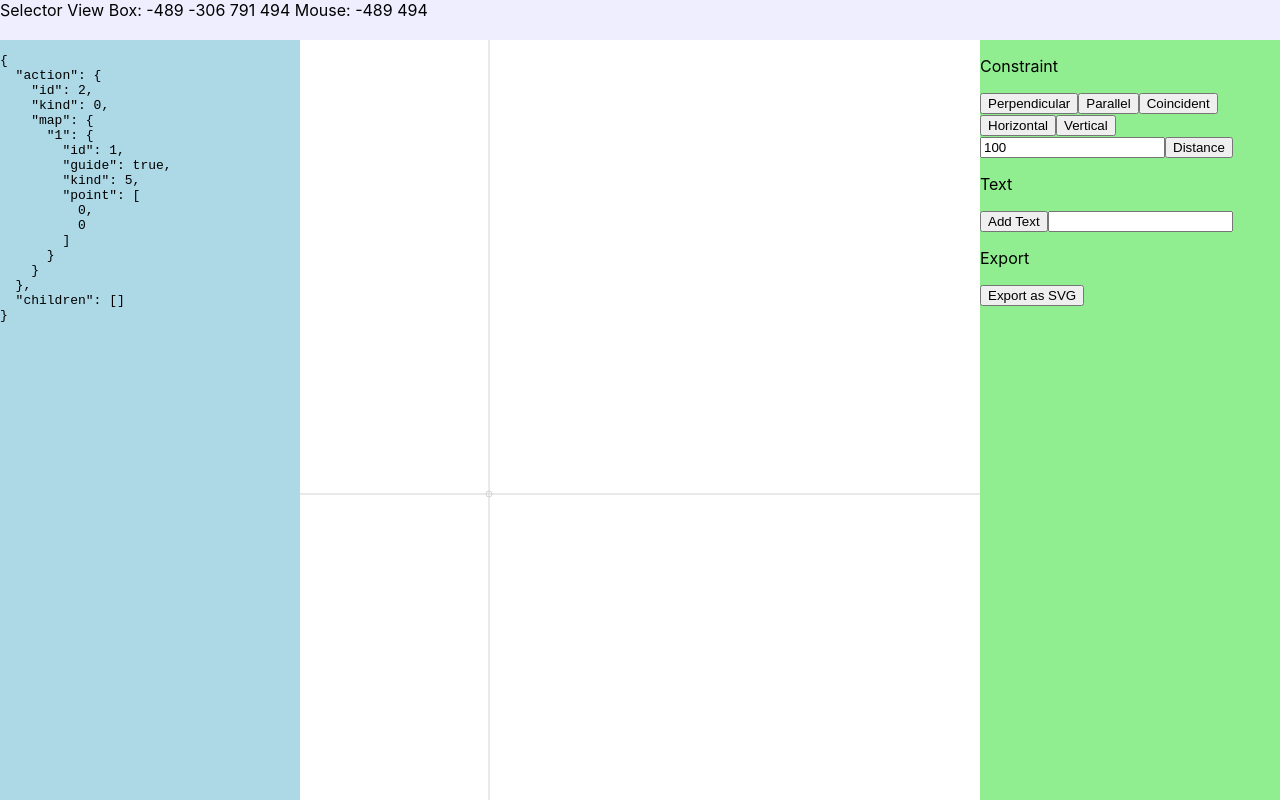
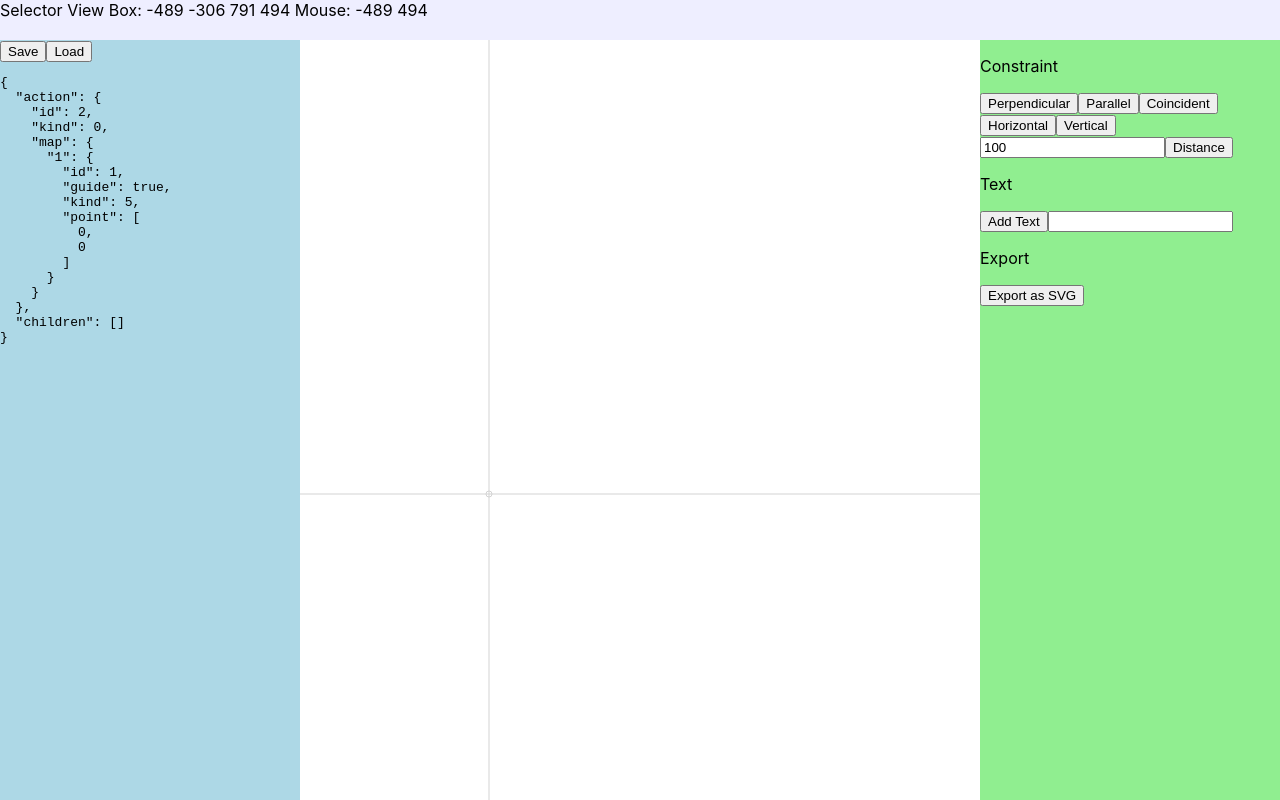
Before and after one commit to Matherunner/paradrawing, a React (Create React App) app: page / in a window 1280 px wide. Built offline with nearby package versions, Linux system fonts and the light colour scheme.

Commit message:
Add button to save tool history

```diff
--- a/src/App.tsx
+++ b/src/App.tsx
@@ -1,7 +1,7 @@
 import React, { CSSProperties, PropsWithChildren } from 'react';
 import katex from 'katex';
 import styles from './App.module.css';
-import { Button, DataState, Drawing, EventKind, ObjectID, ObjectKind, ObjectMap, PanStateKind, StateChangeListener, ToolKind, transformDataToSVG, transformSVGToData, transformViewportToData, Vec2D } from './canvas';
+import { Button, DataState, Drawing, EventKind, ObjectID, ObjectKind, ObjectMap, PanStateKind, StateChangeListener, ToolKind, ToolState, transformDataToSVG, transformSVGToData, transformViewportToData, Vec2D } from './canvas';
 
 function domButtonToCanvasButton(button: number): Button | undefined {
   switch (button) {
@@ -87,11 +87,22 @@ function Toolbar(props: PropsWithChildren<ToolbarProps>) {
   );
 }
 
+function serialiseStates(state: ToolState) {
+  const history = state.history
+  const s = JSON.stringify(history)
+  return new Blob([s], { type: 'text/plain' })
+}
+
 interface LeftSideBarProps {
   state: ControllerState,
+  drawing: Drawing,
 }
 
 function LeftSideBar(props: PropsWithChildren<LeftSideBarProps>) {
+  const [saveFileURL, setSaveFileURL] = React.useState('')
+
+  const toolState = props.drawing.getToolState()
+
   return (
     <div
       style={{
@@ -106,6 +117,21 @@ function LeftSideBar(props: PropsWithChildren<LeftSideBarProps>) {
         flexDirection: 'column',
       }}
     >
+      <div>
+        <button onClick={() => {
+          const data = serialiseStates(toolState)
+          const url = URL.createObjectURL(data)
+          setSaveFileURL(url)
+        }}>Save</button>
+        <button onClick={() => {
+          props.drawing.resetTool()
+        }}>Load</button>
+      </div>
+      <div>
+        {saveFileURL ? (
+          <a href={saveFileURL} download>Save File</a>
+        ) : null}
+      </div>
       <CommandList state={props.state} />
     </div>
   )
@@ -231,7 +257,10 @@ interface SideBarsProps {
 function SideBars(props: PropsWithChildren<SideBarsProps>) {
   return (
     <div style={{ position: 'relative', ...props.style }}>
-      <LeftSideBar state={props.state} />
+      <LeftSideBar
+        state={props.state}
+        drawing={props.drawing}
+      />
       <RightSideBar
         state={props.state}
         drawing={props.drawing}
--- a/src/canvas.ts
+++ b/src/canvas.ts
@@ -1108,9 +1108,11 @@ function executeToolAction(toolState: ToolState, action: Readonly<ToolAction>):
         toolState.mousePoint = action.point;
         return true;
 
-    case ToolActionKind.AddHistory:
-        appendHistory(toolState, action.action);
+    case ToolActionKind.AddHistory: {
+        const copy = JSON.parse(JSON.stringify(action.action))
+        appendHistory(toolState, copy);
         return true;
+    }
 
     case ToolActionKind.SelectObject:
         switch (toolState.tool.kind) {
@@ -1506,7 +1508,14 @@ export interface StateChangeEvent {
 export type StateChangeListener = (e: StateChangeEvent) => void;
 
 export class Drawing {
-    private toolState: ToolState = {
+    private toolState = this.initialToolState()
+
+    private dataState = this.initialDataState()
+
+    private listeners: Set<StateChangeListener> = new Set();
+
+    private initialToolState(): ToolState {
+        return {
             tool: {
                 kind: ToolKind.Selector,
                 selectedObjects: new Set(),
@@ -1524,13 +1533,19 @@ export class Drawing {
                 kind: PanStateKind.Idle
             }
         };
-
-    private dataState: DataState = {
+    }
+
+    private initialDataState(): DataState {
+        return {
             objects: {},
             constraints: [],
         }
-
-    private listeners: Set<StateChangeListener> = new Set();
+    }
+
+    public resetTool() {
+        this.toolState = this.initialToolState()
+        this.notifyListeners()
+    }
 
     public getToolState(): Readonly<ToolState> {
         return this.toolState;
@@ -1546,6 +1561,15 @@ export class Drawing {
 
     public removeStateChangeListener(h: StateChangeListener) {
         this.listeners.delete(h);
+    }
+
+    private notifyListeners() {
+        const changeEv = {
+            state: this.toolState,
+        }
+        this.listeners.forEach((v) => {
+            v(changeEv);
+        })
     }
 
     public sendEvent(event: Event) {
@@ -1569,11 +1593,6 @@ export class Drawing {
             return;
         }
 
-        const changeEv = {
-            state: this.toolState,
-        }
-        this.listeners.forEach((v) => {
-            v(changeEv);
-        })
-    }
-}
+        this.notifyListeners()
+    }
+}
```
Lines whose indentation alone changed are shown as unchanged.
